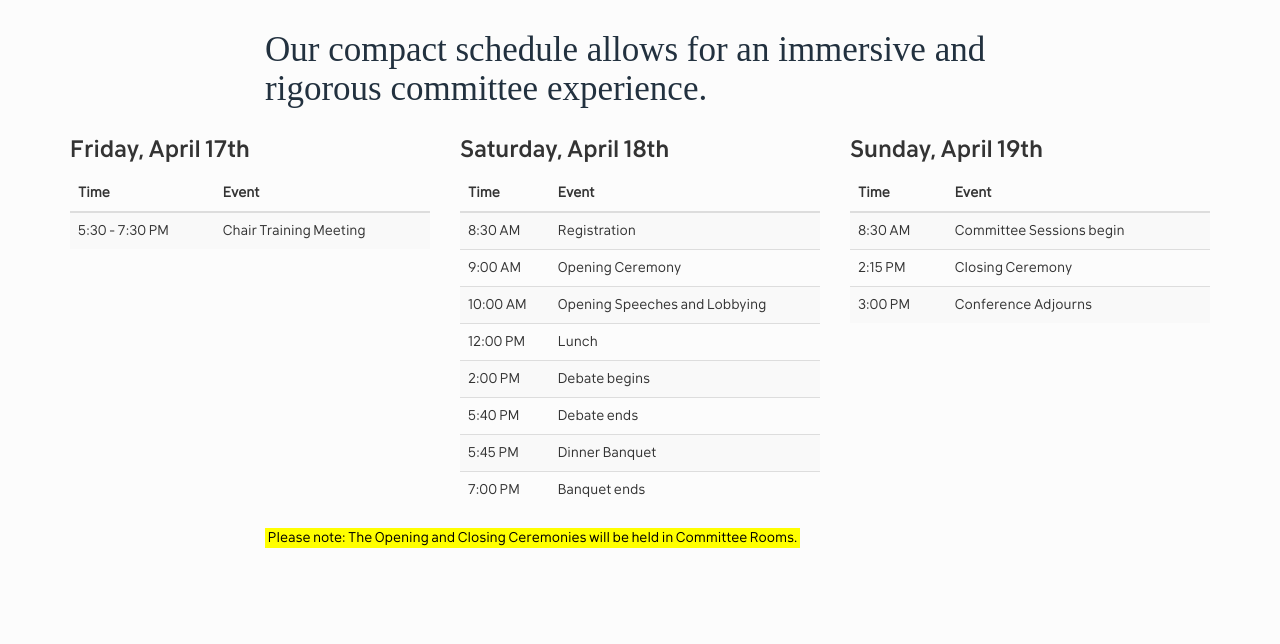
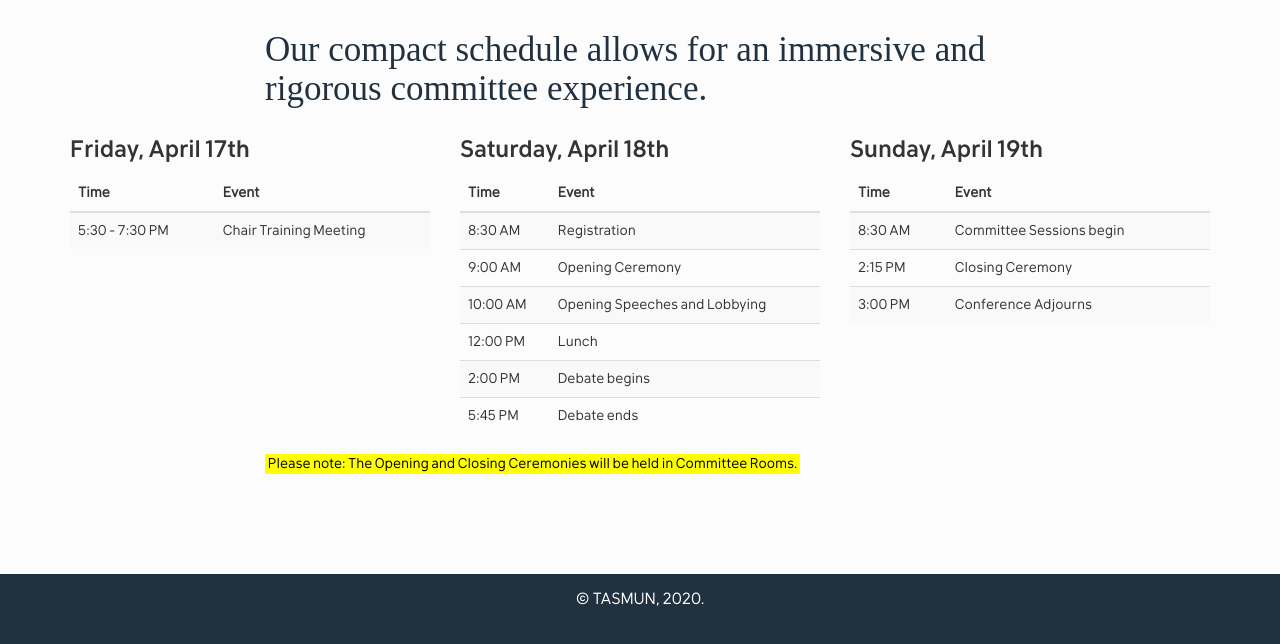
Before and after one commit to alexandernext/tasmun, a Jekyll site: the page built from schedule.html, in a window 1280 px wide, cut to the strip 256-900 px from the top of the page. Built offline with Jekyll 4.4.1, drawn with Linux system fonts in a browser that asks for light colours; some web fonts are replaced.

Commit message:
Update schedule.html

```diff
--- a/schedule.html
+++ b/schedule.html
@@ -53,16 +53,8 @@ title: Schedule
         <td>Debate begins</td>
       </tr>
       <tr>
-        <td>5:40 PM</td>
+        <td>5:45 PM</td>
         <td>Debate ends</td>
-      </tr>
-      <tr>
-        <td>5:45 PM</td>
-        <td>Dinner Banquet</td>
-      </tr>
-      <tr>
-        <td>7:00 PM</td>
-        <td>Banquet ends</td>
       </tr>
     </tbody>
   </table>
```
